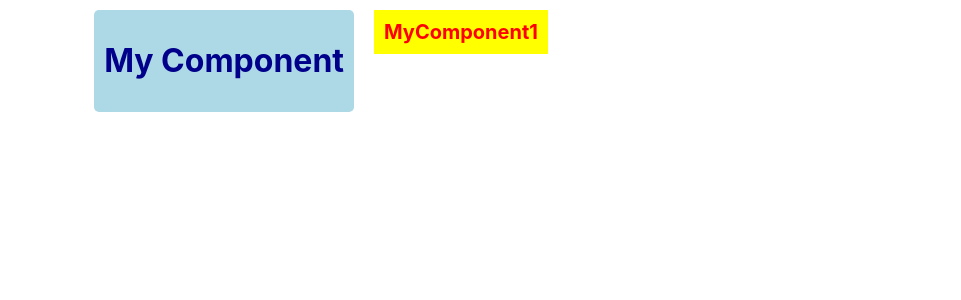
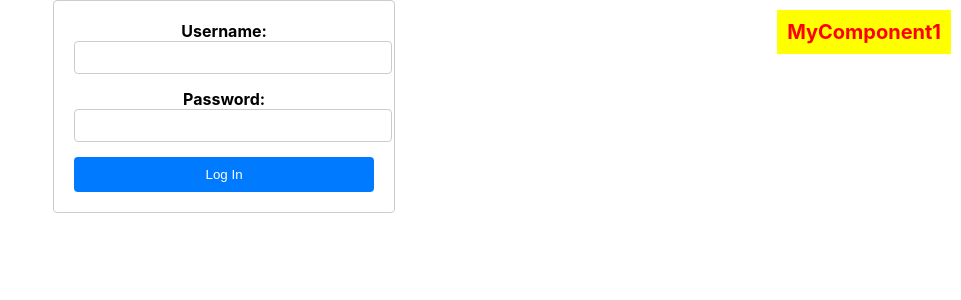
Before and after one commit to CodeCraftersGPT/tileskart3, a React (Create React App) app: page / in a window 1280 px wide. Shown: the top 300 px of the page, without its empty margins (319-1280 px from the left). Built offline with nearby package versions, Linux system fonts and the light colour scheme.

Commit message:
30-styles-css-modules

```diff
--- a/src/App.js
+++ b/src/App.js
@@ -13,6 +13,7 @@ import PostList from './Components/FetchAPI/PostList';
 import PostListAxios from './Components/FetchAPI/PostListAxios';
 import MyComponent from './Components/Styles/MyComponent';
 import MyComponent1 from './Components/Styles/MyComponent1';
+import Login from './Components/Styles/Login';
 
 
 const employee ={
@@ -31,8 +32,11 @@ const employee ={
 function App() {
   return (
     <div className="App" style={{ display: 'flex', justifyContent: 'center' }} >
-      <MyComponent/>
+      <Login/>
       <MyComponent1/>
+
+      {/* <MyComponent/>
+      <MyComponent1/> */}
 
 
       {/* <PostList/> */}
--- /dev/null
+++ b/src/Components/Styles/Login.js
@@ -0,0 +1,40 @@
+import React, { useState } from 'react';
+import styles from './Login.module.css';
+
+function Login() {
+    const [username, setUsername] = useState('');
+    const [password, setPassword] = useState('');
+
+    const handleSubmit = (event) => {
+        event.preventDefault();
+        console.log('Login submitted for user:', username);
+    };
+
+    return (
+        <form onSubmit={handleSubmit} className={styles.loginForm}>
+            <div className={styles.inputGroup}>
+                <label htmlFor="username" className={styles.label}>Username:</label>
+                <input
+                    type="text"
+                    id="username"
+                    className={styles.input}
+                    value={username}
+                    onChange={e => setUsername(e.target.value)}
+                />
+            </div>
+            <div className={styles.inputGroup}>
+                <label htmlFor="password" className={styles.label}>Password:</label>
+                <input
+                    type="password"
+                    id="password"
+                    className={styles.input}
+                    value={password}
+                    onChange={e => setPassword(e.target.value)}
+                />
+            </div>
+            <button type="submit" className={styles.submitButton}>Log In</button>
+        </form>
+    );
+}
+
+export default Login;
--- /dev/null
+++ b/src/Components/Styles/Login.module.css
@@ -0,0 +1,39 @@
+.loginForm {
+    display: flex;
+    flex-direction: column;
+    width: 300px;
+    margin: auto;
+    padding: 20px;
+    border: 1px solid #ccc;
+    border-radius: 4px;
+}
+
+.inputGroup {
+    margin-bottom: 15px;
+}
+
+.label {
+    margin-bottom: 5px;
+    font-weight: bold;
+}
+
+.input {
+    width: 100%;
+    padding: 8px;
+    border: 1px solid #ccc;
+    border-radius: 4px;
+}
+
+.submitButton {
+    background-color: #007BFF;
+    color: white;
+    padding: 10px;
+    border: none;
+    border-radius: 4px;
+    cursor: pointer;
+    transition: background-color 0.3s;
+}
+
+.submitButton:hover {
+    background-color: #0056b3;
+}
```
